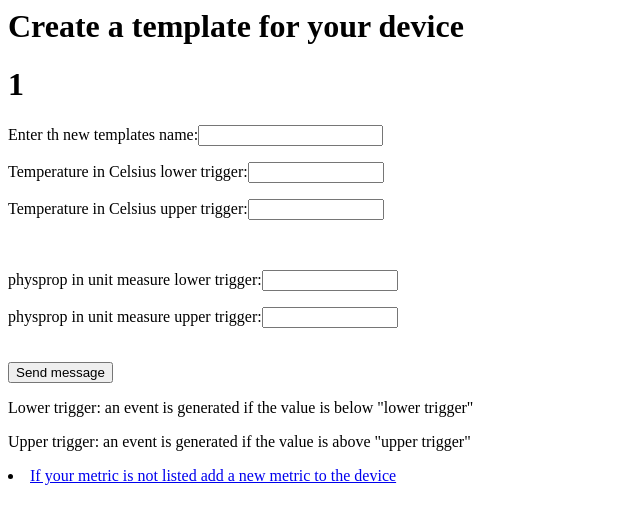
After one commit to SandroLuck/SCGenerator, a Django app: page /smartpollution/device/1/addTemplate/ in a window 1280 px wide. The commit adds this page. Shown: the top 524 px of the page, without its empty margins (0-640 px from the left). Run offline with Django 3.2, Linux system fonts and the light colour scheme; data comes from the database, SQL or seed files in the repository; both versions use the stored data as it was after the commit.

Commit message:
Added first template and thresholds

```diff
--- a/mysite/smartpollution/models.py
+++ b/mysite/smartpollution/models.py
@@ -39,3 +39,18 @@ class Device(models.Model):
     metrics=models.ManyToManyField(Metric)
     def __str__(self):
         return self.device_name
+
+class Template(models.Model):
+    template_name=models.CharField
+    device_id=models.ForeignKey(Device, on_delete=models.CASCADE)
+    def __str__(self):
+        return self.template_name+", for device:"+Device.objects.get(self.device_id).device_name+" Device_id:"+self.device_id
+
+
+class Threshold(models.Model):
+    template_id=models.ForeignKey(Template, on_delete=models.CASCADE)
+    metric_id=models.ForeignKey(Metric, on_delete=models.CASCADE)
+    lower_trigger=models.DecimalField( max_digits=19, decimal_places=10)
+    upper_trigger=models.DecimalField( max_digits=19, decimal_places=10)
+    def __str__(self):
+        return "Device:"+self.device_id+" Metric:"+self.metric_id+" Id treshold"+self.id
--- /dev/null
+++ b/mysite/smartpollution/templates/smartpollution/add_template_to_device.html
@@ -0,0 +1,20 @@
+<h1>Create a template for your device</h1>
+<h1>{{ pk }}</h1>
+<form action={% url 'smartpollution:add_template_to_device_save' pk%} method="post">{% csrf_token %}
+    {%if metrics_of_device %}
+        Enter th new templates name:<input type="text" name="template_name"><br>
+        {% for met in metrics_of_device %}
+            <p>{{ met.physical_property }} in {{ met.unit_of_measurement }} lower trigger:<input type="number" name=lower:{{ met.id }} min="-1000000" max="1000000" step="0.001" value="NaN"></p>
+            <p>{{ met.physical_property }} in {{ met.unit_of_measurement }} upper trigger:<input type="number" name=upper:{{ met.id }} min="-1000000" max="1000000" step="0.001" value="NaN"></p>
+            <br>
+        {% endfor %}
+        <input type="submit" value="Send message" />
+    {%else %}
+            <li>Sorry, there are no no metrics assigned to this device. Change it
+                <a href="{% url 'smartpollution:add_metric_to_device' pk%}">here</a>
+            </li>
+    {% endif %}
+<p>Lower trigger: an event is generated if the value is below "lower trigger"</p>
+<p>Upper trigger: an event is generated if the value is above "upper trigger"</p>
+</form>
+<li><a href="{% url 'smartpollution:add_metric_to_device' pk%}">If your metric is not listed add a new metric to the device</a></li>
--- a/mysite/smartpollution/templates/smartpollution/detail.html
+++ b/mysite/smartpollution/templates/smartpollution/detail.html
@@ -2,3 +2,4 @@
 <h2>Manufacturing Company:{{ device.manufacturing_company }}</h2>
 
 <li><a href="{% url 'smartpollution:add_metric_to_device' device.id %}">Add a metric this device is capable of recording</a></li>
+<li><a href="{% url 'smartpollution:add_template_to_device' device.id %}">Add a new template to this device</a></li>
--- a/mysite/smartpollution/urls.py
+++ b/mysite/smartpollution/urls.py
@@ -16,5 +16,9 @@ urlpatterns = [
     url(r'^device/(?P<pk>[0-9]+)/$', views.DetailView.as_view(), name='detail'),
     url(r'^device/(?P<pk>[0-9]+)/addMetric/$', views.AddMetricToDevice, name='add_metric_to_device'),
     url(r'^device/(?P<pk>[0-9]+)/addMetricSave/$', views.saveMetricToDevice, name='add_metric_to_device_save'),
+
+    url(r'^device/(?P<pk>[0-9]+)/addTemplate/$', views.AddTemplateToDevice, name='add_template_to_device'),
+    url(r'^device/(?P<pk>[0-9]+)/addTemplateSave/$', views.saveTemplateToDevice, name='add_template_to_device_save'),
+
     url(r'^(?P<question_id>[0-9]+)/vote/$', views.vote, name='vote'),
 ]
--- a/mysite/smartpollution/views.py
+++ b/mysite/smartpollution/views.py
@@ -8,7 +8,7 @@ from django.urls import reverse
 from django.views import generic
 from smartpollution.forms import *
 
-from .models import Choice, Question, Device, Metric
+from .models import Choice, Question, Device, Metric, Template, Threshold
 
 
 class IndexView(generic.ListView):
@@ -35,20 +35,16 @@ class ResultsView(generic.DetailView):
 #    return render(request,'smartpollution/add_metric_to_device.html', context)
 
 def AddMetricToDevice(request, pk):
-    template_name = 'smartpollution/add_metric_to_device.html'
     arguments={}
     arguments['pk']=pk
     arguments['metrics']=Metric.objects.all()
     return render(request, 'smartpollution/add_metric_to_device.html', arguments)
 
-    # dispatch is called when the class instance loads
-    # def dispatch(self, request, *args, **kwargs):
-    #     self.pk = request.GET.get('pk', request.GET.get('pk',''))
-    #     return super(AddMetricToDeviceView, self).dispatch(request, *args, **kwargs)
-    # def form_valid(self, form):
-    #     # This method is called when valid form data has been POSTed.
-    #     # It should return an HttpResponse.
-    #     return super(AddMetricToDeviceView, self).form_valid(form)
+def AddTemplateToDevice(request, pk):
+    arguments={}
+    arguments['pk']=pk
+    arguments['metrics_of_device']=Device.objects.get(id=pk).metrics.all()
+    return render(request, 'smartpollution/add_template_to_device.html', arguments)
 
 
 class RegisterDeviceView(generic.FormView):
@@ -89,6 +85,35 @@ def saveMetricToDevice(request, pk):
                 print(dev.metrics.all())
     return redirect('smartpollution:index')
 
+def saveTemplateToDevice(request, pk):
+    if request.POST:
+        template = Template(device_id=pk)
+        template.save()
+        for key, value in request.POST.items() :
+            if len(value)>0:
+                print("key is:"+key+"   value is:"+value)
+                if "lower" or "upper "in key:
+                    if Threshold.objects.filter(template_id=pk, metric_id=key.strip("lower:").strip("upper:")).exists():
+                        threshold=Threshold.objects.get(template_id=template.id, metric_id=key.strip("lower:").strip("upper:"))
+                        if "lower:" in key:
+                            threshold.lower_trigger=value
+                        if "upper:" in key:
+                            threshold.upper_trigger=value
+                        threshold.save()
+                    else:
+                        threshold=Threshold(template_id=template.id, metric_id=key.strip("lower:").strip("upper:"))
+                        if "lower:" in key:
+                            threshold.lower_trigger=value
+                        if "upper:" in key:
+                            threshold.upper_trigger=value
+                        threshold.save()
+                if "template_name" in key:
+                    template.template_name=value
+                    template.save()
+                    print("name")
+
+    return redirect('smartpollution:index')
+
 def addMetric(request):
     if request.POST:
         form = RegisterMetricForm(request.POST)
```
Also changed, not shown: mysite/smartpollution/templates/smartpollution/add_metric_to_device.html (+0 -7 lines), mysite/db.sqlite3, mysite/smartpollution/migrations/0004_template_tresholds.py (added).
